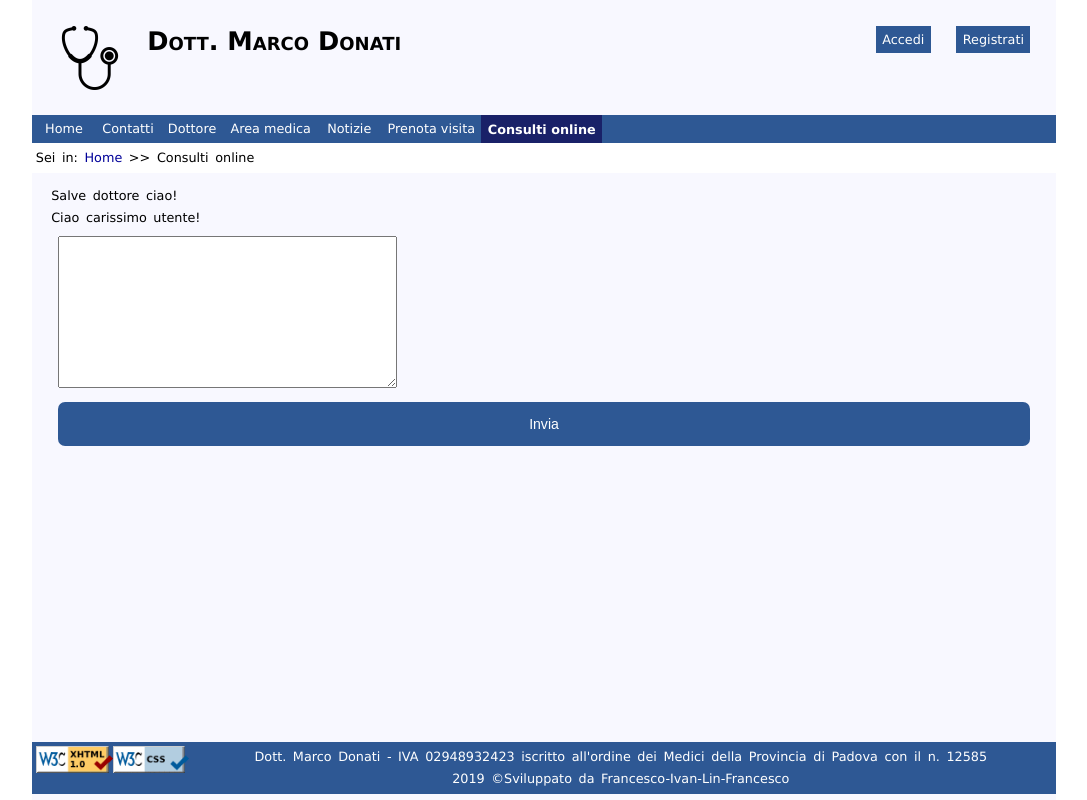
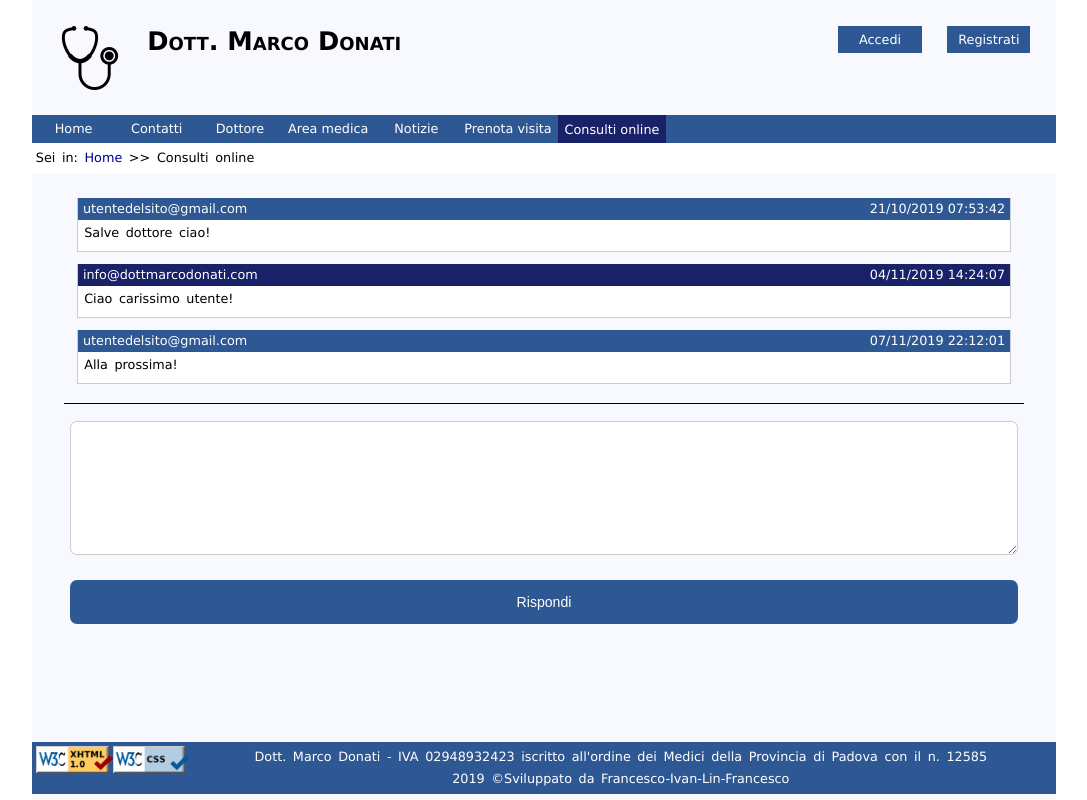
Before and after one commit to ivanfurlan/tecweb, a PHP site: page /HTML/consultionline.html in a window 1280 px wide. Shown: the whole page, without its empty margins (96-1183 px from the left). Run offline with PHP 8.4, Linux system fonts and the light colour scheme.

Commit message:
close #23  e piccole correzioni

```diff
--- a/CSS/styledesktop.css
+++ b/CSS/styledesktop.css
@@ -7,19 +7,18 @@
 
 html, body {
     font-family: Verdana, Helvetica, sans-serif;
-    max-width: 1024px;
     background-color: white;
     margin: auto;
-
     height: 100%;
-    overflow: auto;
+    overflow-y: auto;
 }
 
 body {
     font-size: 0.8em;
+    max-width: 1024px;
+    overflow-y: auto;
     background-color: #F8F8FF;
-
-	display:flex;
+    display: flex;
     flex-direction: column;
 }
 
@@ -42,7 +41,7 @@ a:hover {
     text-decoration: underline;
 }
 
-img{
+img {
     max-width: 100%;
 }
 
@@ -60,12 +59,11 @@ img{
 }
 
 /* Stile per paragrafo(può essere cambiato in futuro) */
-p{
+
+p {
     word-spacing: 2.5px;
     line-height: 22px;
 }
-
-
 
 /*      CSS HEADER       */
 
@@ -79,12 +77,12 @@ p{
     background-color: #2E5894;
     float: right;
     margin: 1em;
+    min-width: 5.5em;
 }
 
 #header {
     background-color: #F8F8FF;
     overflow: auto;
-
     flex: 0 0 auto;
 }
 
@@ -103,6 +101,8 @@ p{
     width: 100%;
     overflow: visible;
     flex: 0 0 auto;
+    position: sticky;
+    top: 0;
 }
 
 #nav ul {
@@ -112,7 +112,7 @@ p{
 
 #nav li {
     float: left;
-    min-width: 4em;
+    min-width: 5.5em;
 }
 
 #nav ul li, #header ul li {
@@ -156,7 +156,6 @@ p{
     text-decoration: none;
     display: block;
     min-width: 10em;
-
 }
 
 #navAreaMedica ul li:hover {
@@ -167,27 +166,29 @@ p{
     display: block;
 }
 
-.currentLink{
+.currentLink, #header .currentLink {
     background-color: #192168;
     color: white;
-    font-weight: bold;
+    /*font-weight: bold;*/
 }
 
-#navAreaMedica .currentLink{
+#navAreaMedica .currentLink {
     background-color: #2E5894;
     color: white;
-    font-weight: bold;
+    /*font-weight: bold;*/
+}
+
+.currentLink ul {
+    font-weight: normal;
 }
 
 /*      CSS BREADCRUMS       */
 
 #breadcrumbs {
     clear: left;
-    width: 100% - 0.3em;
     background-color: white;
     margin-bottom: 1em;
     padding: 0.3em 0 0.3em 0.3em;
-
     flex: 0 0 auto;
 }
 
@@ -197,7 +198,6 @@ p{
     margin: 0 1.5em 0;
     text-align: justify;
     overflow: auto;
-
     flex: 1 0 auto;
     width: auto;
 }
@@ -212,7 +212,8 @@ p{
     width: 45%;
     overflow: hidden;
 }
-.colonna2 img{
+
+.colonna2 img {
     width: 100%;
 }
 
@@ -228,20 +229,20 @@ p{
     margin-bottom: 0.5em;
     flex: 0 0 auto;
 }
-#footer img{
-	width:6em;
-	float:left;
+
+#footer img {
+    width: 6em;
+    float: left;
 }
 
 /*      CSS FORM      */
-
 
 form {
     border-radius: 0.5em;
     padding: 0.5em;
 }
 
-form input[type=text], select {
+form input[type=text], select, textarea {
     width: 100%;
     padding: 1em 1.5em;
     margin: 0.8em 0;
@@ -261,7 +262,7 @@ form input[type=password], select {
     box-sizing: border-box;
 }
 
-#descrizioneForm{
+#descrizioneForm {
     padding: 1em;
     font-size: 1.2em;
     margin-bottom: 2em;
@@ -287,8 +288,8 @@ form fieldset {
     border: 0;
 }
 
-form legend{
-  padding-bottom:  1em;
+form legend {
+    padding-bottom: 1em;
 }
 
 select {
@@ -308,90 +309,110 @@ button {
     font-size: 1.3em;
 }
 
-button:hover{
+button:hover {
     background-color: #192168;
 }
 
-
-
-
 /*      CSS SPECIFICO AREAMEDICA.HTML       */
 
-.terapia {
-  padding:1.2em;
-  margin-bottom: 2em;
-  border-bottom:  1px solid;
-}
-
-.terapia dt{
+#contenutoAreaMedica dt {
+    padding: 1.2em;
     padding-bottom: 0.3em;
     font-size: 1.2em;
 }
 
-.terapia dd{
-  padding: 0.2em;
+#contenutoAreaMedica dd {
+    padding: 0 1.2em 1.2em;
     font-size: 1.2em;
+    border-bottom: 1px solid;
 }
-
-
 
 /*      CSS SPECIFICO SUBAREAMEDICA.HTML       */
 
-
-
 /*      CSS SPECIFICO CONSULTIONLINE.HTML       */
 
+#chat {
+    margin: 1em;
+}
 
+#chat form {
+    border-top: 1px solid;
+    border-radius: unset;
+    margin-top: 1.5em;
+}
 
+.messaggioUtente, .messaggioDottore {
+    border: 1px solid #cbcccf;
+    border-top: none;
+    margin: 1em;
+    /* width: 100%;*/
+    background-color: white;
+}
+
+.messaggioUtente p, .messaggioDottore p {
+    padding: 0.2em 0.5em 0.5em;
+}
+
+.intestazioneMessaggio {
+    padding: 0.2em;
+    background-color: #2E5894;
+    color: white;
+    overflow: auto;
+}
+
+.messaggioDottore .intestazioneMessaggio {
+    background-color: #192168;
+}
+
+.intestazioneMessaggio .email {
+    padding: 0 0.2em 0.1em;
+    float: left;
+}
+
+.intestazioneMessaggio .orario {
+    padding: 0 0.2em 0.1em;
+    float: right;
+}
 
 /*      CSS SPECIFICO CONTATTI.HTML       */
 
-#mappaGoogle{
+#mappaGoogle {
     width: 100%;
     min-height: 16em;
 }
 
-.contatti em{
+.contatti em {
     font-style: unset;
     font-weight: bold;
-
 }
 
-#recapitiContatti{
-    padding-top: 1.5em;;
+#recapitiContatti, #prezzi {
+    padding-top: 1.5em;
 }
 
-#recapitiContatti dt{
+#recapitiContatti dt, #prezzi dt {
     float: left;
-    font-weight:bold;
+    font-weight: bold;
     padding-right: 0.4em;
 }
 
-#recapitiContatti dl{
+#recapitiContatti dl, #prezzi dl {
     float: left;
 }
 
 /*      CSS DOTTORE.HTML       */
-#presentazione{
-     text-align: justify;
-}
+
 /*      CSS INDEX.HTML       */
 
-
-
 /*      CSS NOTIZIE.HTML       */
-
 
 .notizia {
     padding: 1em;
     border-bottom: 1px solid #000;
 }
 
-.notizia p{
+.notizia p {
     padding: 0.2em;
-
 }
 
-
-
 /*      CSS PRENOTAVISITA.HTML       */
--- a/HTML/accedi.html
+++ b/HTML/accedi.html
@@ -73,7 +73,7 @@
     <div id="main">
 		<!-- form per accedi da fare accedi.php -->
 
-        <form class="form" action="accedi.php" method="post">
+        <form  action="accedi.php" method="post">
             <fieldset>
 
                 <label for="email" xml:lang="en">Email:</label>
--- a/HTML/consultionline.html
+++ b/HTML/consultionline.html
@@ -1,12 +1,14 @@
-<!DOCTYPE html PUBLIC "-//W3C//DTD XHTML 1.0 Strict//EN" "http://www.w3.org/TR/xhtml1/DTD/xhtml1-strict.dtd" >
+<!DOCTYPE html PUBLIC "-//W3C//DTD XHTML 1.0 Strict//EN" "http://www.w3.org/TR/xhtml1/DTD/xhtml1-strict.dtd">
 <!-- doctype html -->
 <html xmlns="http://www.w3.org/1999/xhtml" xml:lang="it" lang="it">
 
 <head>
     <title>Consulti online - Dott. Marco Donati</title>
     <meta http-equiv="Content-Type" content="text/html; charset=UTF-8" />
-    <meta name="description" content="Contatta direttamente il dottore per discutere e risolvere i tuoi problemi. E' necessario registrarsi o accedere al sito." />
-    <meta name="keywords" content="consulti online,chat,dottore,dott,dottor,Marco Donati,visite specialistiche,otorino,otorinolaringoiatra,consulenza,medico,Padova" />
+    <meta name="description"
+        content="Contatta direttamente il dottore per discutere e risolvere i tuoi problemi. E' necessario registrarsi o accedere al sito." />
+    <meta name="keywords"
+        content="consulti online,chat,dottore,dott,dottor,Marco Donati,visite specialistiche,otorino,otorinolaringoiatra,consulenza,medico,Padova" />
     <meta name="author" content="Francesco Bari, Ivan Furlan, Zhaohui Lin, Francesco Pecile" />
     <meta name="viewport" content="width=device-width, initial-scale=1.0" />
 
@@ -14,14 +16,13 @@
     <link rel="stylesheet" type="text/css" href="../CSS/styledesktop.css" />
 
     <!-- Mobile -->
-    <link rel="stylesheet" type="text/css" href="../CSS/stylemobile.css"
-        media="screen and (max-width: 600px)" />
+    <link rel="stylesheet" type="text/css" href="../CSS/stylemobile.css" media="screen and (max-width: 600px)" />
 
     <!-- Print -->
     <link rel="stylesheet" type="text/css" href="../CSS/styleprint.css" media="print" />
 
     <!-- Icon -->
-    <link rel="icon" href="../img/logo.png" type="image/gif"/>
+    <link rel="icon" href="../img/logo.png" type="image/gif" />
 
     <!-- Javascript
 	<script src="../JS/script1.js" type="text/javascript" charset="utf-8"></script>
@@ -68,7 +69,8 @@
 
     <!-- Breadcrumbs -->
     <div id="breadcrumbs">
-        <p>Sei in: <a href="index.html"><span xml:lang="en">Home</span></a> &gt;&gt; Consulti <span xml:lang="en">online</span> </p>
+        <p>Sei in: <a href="index.html"><span xml:lang="en">Home</span></a> &gt;&gt; Consulti <span
+                xml:lang="en">online</span> </p>
     </div>
 
     <div id="main">
@@ -76,17 +78,33 @@
         <div id="chat">
 
             <div class="messaggioUtente">
+                <div class="intestazioneMessaggio">
+                    <span class="email">utentedelsito@gmail.com</span>
+                    <span class="orario">21/10/2019 07:53:42</span>
+                </div>
                 <p>Salve dottore ciao!</p>
             </div>
 
             <div class="messaggioDottore">
+                <div class="intestazioneMessaggio">
+                    <span class="email">info@dottmarcodonati.com</span>
+                    <span class="orario">04/11/2019 14:24:07</span>
+                </div>
                 <p>Ciao carissimo utente!</p>
+            </div>
+
+            <div class="messaggioUtente">
+                <div class="intestazioneMessaggio">
+                    <span class="email">utentedelsito@gmail.com</span>
+                    <span class="orario">07/11/2019 22:12:01</span>
+                </div>
+                <p>Alla prossima!</p>
             </div>
 
             <form action="consultionline.php" method="post">
                 <fieldset>
-            <textarea name="nuovomessaggio" maxlength="512" rows="10" cols="40" > </textarea>
-             <input type="submit" value="Invia" />
+                    <textarea name="nuovomessaggio" maxlength="512" rows="7" cols="40"> </textarea>
+                    <input type="submit" value="Rispondi" />
                 </fieldset>
             </form>
 
@@ -96,9 +114,12 @@
 
     <div id="footer">
         <p>
-			<a href="http://validator.w3.org/check?uri=referer"><img  src="../img/valid-xhtml10.png" alt="xHTML valido" /></a>
-			<a href="https://jigsaw.w3.org/css-validator/check?uri=referer"><img  src="../img/vcss-blue.gif" alt="CSS valido" /></a>
-            Dott. Marco Donati - IVA 02948932423 iscritto all'ordine dei Medici della Provincia di Padova con il n. 12585<br />
+            <a href="http://validator.w3.org/check?uri=referer"><img src="../img/valid-xhtml10.png"
+                    alt="xHTML valido" /></a>
+            <a href="https://jigsaw.w3.org/css-validator/check?uri=referer"><img src="../img/vcss-blue.gif"
+                    alt="CSS valido" /></a>
+            Dott. Marco Donati - IVA 02948932423 iscritto all'ordine dei Medici della Provincia di Padova con il n.
+            12585<br />
             2019 &copy;Sviluppato da Francesco-Ivan-Lin-Francesco
             <p>
     </div>
--- a/HTML/impedenzometria.html
+++ b/HTML/impedenzometria.html
@@ -82,9 +82,9 @@
                  </p>
                  <dl id="prezzi">
                 <dt>Prima Visita </dt>
-                <dd>60&euro</dd>
+                <dd>60&euro;</dd>
                 <dt>Visita di controllo</dt>
-                <dd>40&euro</dd>
+                <dd>40&euro;</dd>
             </dl>
         </div>
 
--- a/HTML/otomicroscopia.html
+++ b/HTML/otomicroscopia.html
@@ -81,9 +81,9 @@
              </p>
              <dl id="prezzi">
                 <dt>Prima Visita </dt>
-                <dd>60&euro</dd>
+                <dd>60&euro;</dd>
                 <dt>Visita di controllo</dt>
-                <dd>40&euro</dd>
+                <dd>40&euro;</dd>
             </dl>
         </div>
 
--- a/HTML/posturografia.html
+++ b/HTML/posturografia.html
@@ -83,9 +83,9 @@
             </p>
             <dl id="prezzi">
                 <dt>Prima Visita </dt>
-                <dd>60&euro</dd>
+                <dd>60&euro;</dd>
                 <dt>Visita di controllo</dt>
-                <dd>40&euro</dd>
+                <dd>40&euro;</dd>
             </dl>
         </div>
 
--- a/HTML/registrati.html
+++ b/HTML/registrati.html
@@ -77,7 +77,7 @@
                 xml:lang="en">online</span>.
         </p>
         <!-- form per registrazione da fare registrati.php -->
-        <form class="form" action="registrati.php" method="post">
+        <form  action="registrati.php" method="post">
             <fieldset>
 
 
```
Also changed, not shown: HTML/areamedica.html (+12 -17 lines), HTML/citologianasale.html (+17 -12 lines), HTML/index.html (+19 -17 lines). Lines whose indentation alone changed are shown as unchanged.
